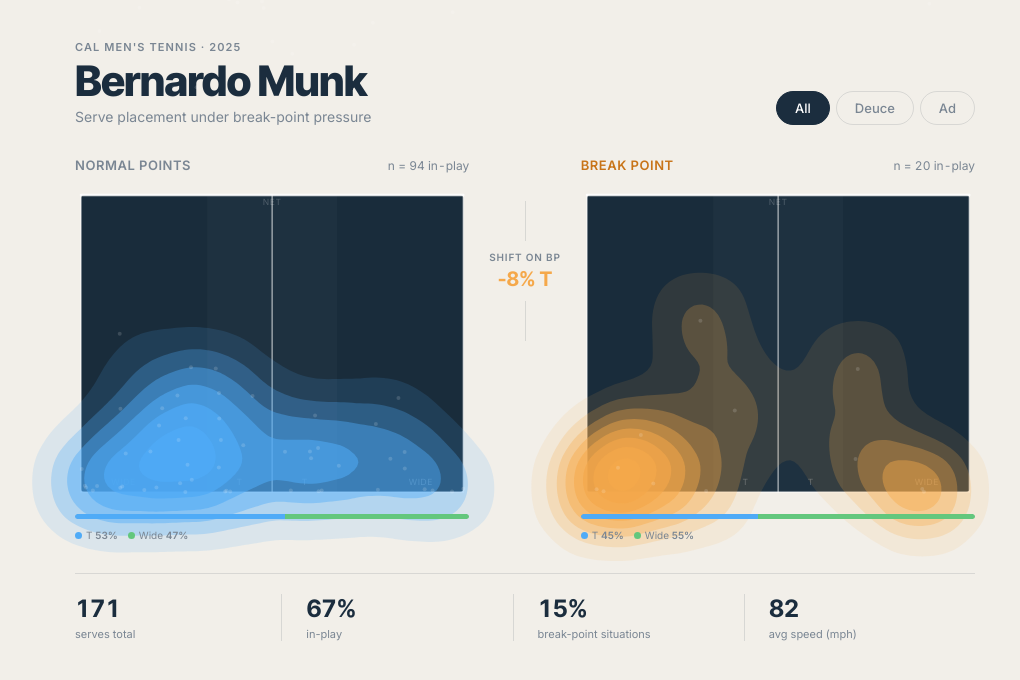
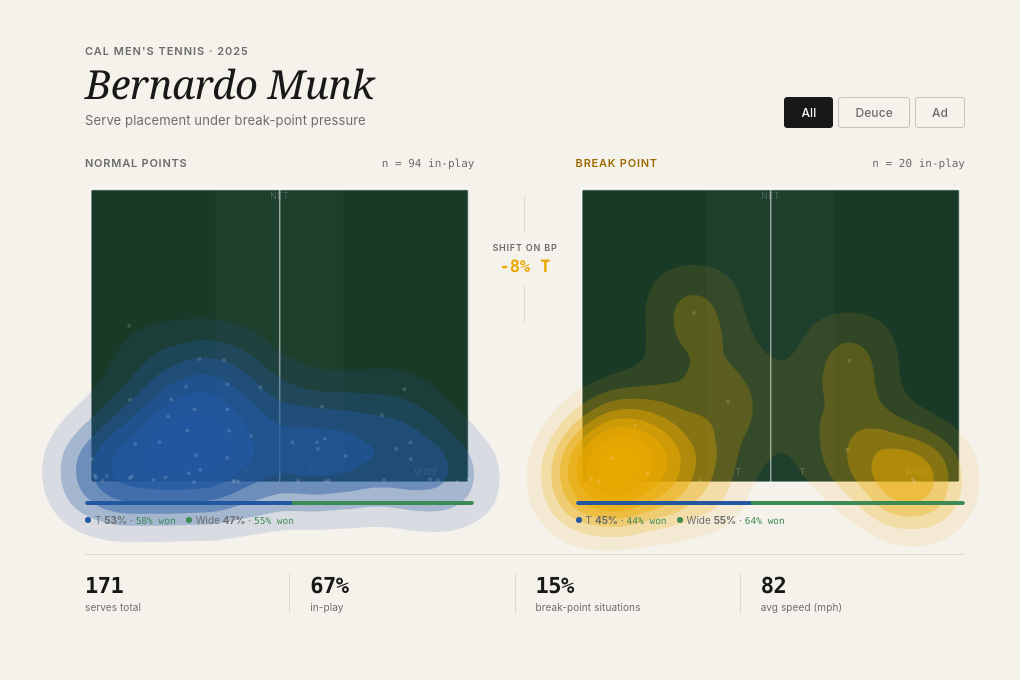
Before and after one commit to annabhogra/Tennis-Analytics, a plain HTML site: page viz/index.html in a window 1280 px wide. Shown: the whole page, without its empty margins (115-1135 px from the left). Drawn offline with nearby package versions, Linux system fonts and the light colour scheme.

Commit message:
redesign viz: Cal Berkeley colors, system fonts, dark green court

```diff
--- a/viz/court.js
+++ b/viz/court.js
@@ -23,8 +23,8 @@ function makeCourt(svgId, densityColor) {
 
   g.append("rect")
     .attr("width", innerW).attr("height", innerH)
-    .attr("fill", "#192C3B")
-    .attr("rx", 3);
+    .attr("fill", "#1a3a28")
+    .attr("rx", 2);
 
   // faint T-zone hints
   const tWidth = xS(1.4) - xS(0);
@@ -50,7 +50,7 @@ function makeCourt(svgId, densityColor) {
     sel.attr("text-anchor", "middle")
        .attr("fill", `rgba(255,255,255,${opacity})`)
        .attr("font-size", 8.5)
-       .attr("font-family", "Inter, system-ui, sans-serif")
+       .attr("font-family", "-apple-system, BlinkMacSystemFont, sans-serif")
        .attr("letter-spacing", "0.07em");
 
   const labelY = yS(SVC_Y) - 7;
@@ -65,7 +65,7 @@ function makeCourt(svgId, densityColor) {
   const emptyLabel = g.append("text")
     .attr("x", innerW / 2).attr("y", innerH / 2)
     .attr("text-anchor", "middle")
-    .attr("font-size", 11).attr("font-family", "Inter, system-ui, sans-serif")
+    .attr("font-size", 11).attr("font-family", "-apple-system, BlinkMacSystemFont, sans-serif")
     .attr("fill", "rgba(255,255,255,0.2)");
 
   const colorScale = d3.scaleSequential()
@@ -118,9 +118,9 @@ function makeCourt(svgId, densityColor) {
 }
 
 
-const DIR_COLORS = { T: "#4FABF7", Wide: "#63C77D", Body: "#F08080", Other: "#AAA" };
+const DIR_COLORS = { T: "#2358a0", Wide: "#3d8a55", Body: "#b85a5a", Other: "#999" };
 
-function renderDirBars(containerId, data) {
+function renderDirBars(containerId, data, winData) {
   const el = document.getElementById(containerId);
   if (!el) return;
   el.innerHTML = "";
@@ -158,11 +158,12 @@ function renderDirBars(containerId, data) {
   dirs.forEach(dir => {
     const pct = data[dir]?.pct ?? 0;
     if (pct === 0) return;
+    const win = winData?.[dir]?.win_pct;
     const item = document.createElement("div");
     item.className = "dir-legend-item";
     item.innerHTML = `
       <div class="dir-legend-dot" style="background:${DIR_COLORS[dir]}"></div>
-      <span>${dir} <strong>${Math.round(pct)}%</strong></span>
+      <span>${dir} <strong>${Math.round(pct)}%</strong>${win != null ? ` · <span class="win-rate">${Math.round(win)}% won</span>` : ""}</span>
     `;
     labels.appendChild(item);
   });
@@ -184,8 +185,8 @@ function computeDelta(breakdown, serveKey) {
 }
 
 
-const normalPanel = makeCourt("court-normal", "#4FABF7");
-const bpPanel = makeCourt("court-bp", "#F5A84A");
+const normalPanel = makeCourt("court-normal", "#2358a0");
+const bpPanel = makeCourt("court-bp", "#e8a800");
 
 let DATA = null;
 let activeSide = "both";
@@ -205,8 +206,9 @@ function update(side) {
   d3.select("#count-normal").text(fmt(normal));
   d3.select("#count-bp").text(fmt(bp));
 
-  renderDirBars("bars-normal", direction_breakdown?.["s1_normal"]);
-  renderDirBars("bars-bp", direction_breakdown?.["s1_break_point"]);
+  const wr = DATA.win_rates;
+  renderDirBars("bars-normal", direction_breakdown?.["s1_normal"], wr?.["s1_normal"]);
+  renderDirBars("bars-bp",     direction_breakdown?.["s1_break_point"], wr?.["s1_break_point"]);
 
   const delta = computeDelta(direction_breakdown, "s1");
   if (delta && Math.abs(delta.delta) >= 1) {
--- a/viz/data.json
+++ b/viz/data.json
@@ -116,6 +116,59 @@
       }
     }
   },
+  "win_rates": {
+    "s1_all": {
+      "T": {
+        "n": 59,
+        "won": 33,
+        "win_pct": 55.9
+      },
+      "Wide": {
+        "n": 55,
+        "won": 31,
+        "win_pct": 56.4
+      },
+      "Body": {
+        "n": 0,
+        "won": 0,
+        "win_pct": null
+      }
+    },
+    "s1_break_point": {
+      "T": {
+        "n": 9,
+        "won": 4,
+        "win_pct": 44.4
+      },
+      "Wide": {
+        "n": 11,
+        "won": 7,
+        "win_pct": 63.6
+      },
+      "Body": {
+        "n": 0,
+        "won": 0,
+        "win_pct": null
+      }
+    },
+    "s1_normal": {
+      "T": {
+        "n": 50,
+        "won": 29,
+        "win_pct": 58.0
+      },
+      "Wide": {
+        "n": 44,
+        "won": 24,
+        "win_pct": 54.5
+      },
+      "Body": {
+        "n": 0,
+        "won": 0,
+        "win_pct": null
+      }
+    }
+  },
   "points": [
     {
       "bounce_x": -2.620254,
--- a/viz/index.html
+++ b/viz/index.html
@@ -4,9 +4,6 @@
   <meta charset="UTF-8" />
   <meta name="viewport" content="width=device-width, initial-scale=1.0" />
   <title>Bernardo Munk — Serve Analysis</title>
-  <link rel="preconnect" href="https://fonts.googleapis.com" />
-  <link rel="preconnect" href="https://fonts.gstatic.com" crossorigin />
-  <link href="https://fonts.googleapis.com/css2?family=Inter:wght@400;500;600&family=Inter+Tight:wght@700;800&display=swap" rel="stylesheet" />
   <link rel="stylesheet" href="style.css" />
 </head>
 <body>
--- a/viz/style.css
+++ b/viz/style.css
@@ -1,84 +1,85 @@
 :root {
-  --bg: #F2EFE9;
-  --court: #1B2D3E;
-  --blue-hi: #4FABF7;
-  --amber-hi: #F5A84A;
-  --ink: #1B2D3E;
-  --muted: #7A8693;
-  --rule: rgba(27 45 62 / 0.12);
-  --bp-label: #C87418;
-  --font: "Inter", system-ui, sans-serif;
-  --font-tight: "Inter Tight", "Inter", system-ui, sans-serif;
+  --bg: #f5f2ec;
+  --court: #1a3a28;
+  --blue-hi: #2358a0;
+  --gold-hi: #e8a800;
+  --ink: #181818;
+  --muted: #6b6b6b;
+  --rule: rgba(24 24 24 / 0.11);
+  --bp-label: #9c6b00;
 }
 
 *, *::before, *::after { box-sizing: border-box; margin: 0; padding: 0; }
 
 body {
-  font-family: var(--font);
+  font-family: -apple-system, BlinkMacSystemFont, "Helvetica Neue", Arial, sans-serif;
   background: var(--bg);
   color: var(--ink);
   min-height: 100svh;
   display: grid;
   place-items: start center;
-  padding: 40px 24px 56px;
+  padding: 44px 24px 60px;
 }
 
 main {
   width: 100%;
-  max-width: 900px;
+  max-width: 880px;
   display: flex;
   flex-direction: column;
-  gap: 32px;
+  gap: 28px;
 }
 
 header {
   display: flex;
   justify-content: space-between;
   align-items: flex-end;
-  gap: 24px;
+  gap: 20px;
 }
 
 .label {
   font-size: 11px;
   font-weight: 600;
-  letter-spacing: 0.1em;
+  letter-spacing: 0.09em;
   text-transform: uppercase;
   color: var(--muted);
-  margin-bottom: 6px;
+  margin-bottom: 5px;
 }
 
 h1 {
-  font-family: var(--font-tight);
-  font-size: clamp(28px, 5vw, 42px);
-  font-weight: 800;
-  line-height: 1;
+  font-family: Georgia, "Times New Roman", serif;
+  font-size: clamp(26px, 4.5vw, 40px);
+  font-weight: normal;
+  font-style: italic;
+  line-height: 1.05;
   color: var(--ink);
-  letter-spacing: -0.02em;
+  letter-spacing: -0.01em;
 }
 
 .subhead {
-  font-size: 14px;
+  font-size: 13px;
   color: var(--muted);
-  margin-top: 6px;
+  margin-top: 7px;
+  letter-spacing: 0.01em;
 }
 
 .serve-toggle {
   display: flex;
-  gap: 6px;
+  gap: 5px;
   flex-shrink: 0;
 }
 
 .pill {
-  padding: 8px 18px;
-  border-radius: 100px;
-  border: 1.5px solid var(--rule);
+  padding: 7px 16px;
+  border-radius: 3px;
+  border: 1px solid rgba(24 24 24 / 0.22);
   background: transparent;
-  font-family: var(--font);
-  font-size: 13px;
+  font-family: inherit;
+  font-size: 12px;
   font-weight: 500;
   color: var(--muted);
   cursor: pointer;
-  transition: all 0.15s ease;
+  transition: all 0.12s ease;
+  letter-spacing: 0.01em;
 }
 
 .pill:hover { border-color: var(--ink); color: var(--ink); }
@@ -98,7 +99,7 @@ h1 {
 .court-panel {
   display: flex;
   flex-direction: column;
-  gap: 16px;
+  gap: 13px;
 }
 
 .panel-header {
@@ -108,9 +109,9 @@ h1 {
 }
 
 .panel-label {
-  font-size: 13px;
+  font-size: 11px;
   font-weight: 600;
-  letter-spacing: 0.04em;
+  letter-spacing: 0.07em;
   text-transform: uppercase;
   color: var(--muted);
 }
@@ -118,16 +119,17 @@ h1 {
 .panel-label--bp { color: var(--bp-label); }
 
 .panel-count {
-  font-size: 12px;
+  font-size: 11px;
   color: var(--muted);
   font-variant-numeric: tabular-nums;
+  font-family: ui-monospace, "SF Mono", Menlo, monospace;
 }
 
 .court-svg {
   width: 100%;
   height: auto;
   display: block;
-  border-radius: 4px;
+  border-radius: 2px;
   overflow: visible;
 }
 
@@ -136,39 +138,39 @@ h1 {
   flex-direction: column;
   align-items: center;
   gap: 10px;
-  padding: 0 20px;
-  padding-top: 44px;
+  padding: 0 18px;
+  padding-top: 40px;
 }
 
 .divider-line {
   width: 1px;
   flex: 1;
   background: var(--rule);
-  min-height: 40px;
+  min-height: 36px;
 }
 
 .delta-badge {
   display: flex;
   flex-direction: column;
   align-items: center;
-  gap: 4px;
+  gap: 3px;
   text-align: center;
 }
 
 .delta-label {
-  font-size: 10px;
+  font-size: 9px;
   font-weight: 600;
-  letter-spacing: 0.08em;
+  letter-spacing: 0.09em;
   text-transform: uppercase;
   color: var(--muted);
   white-space: nowrap;
 }
 
 .delta-value {
-  font-family: var(--font-tight);
-  font-size: 20px;
+  font-family: ui-monospace, "SF Mono", Menlo, monospace;
+  font-size: 17px;
   font-weight: 700;
-  color: var(--amber-hi);
+  color: var(--gold-hi);
   white-space: nowrap;
 }
 
@@ -179,25 +181,26 @@ h1 {
 }
 
 .dir-track {
-  height: 5px;
-  background: rgba(27 45 62 / 0.08);
-  border-radius: 99px;
+  height: 4px;
+  background: rgba(24 24 24 / 0.07);
+  border-radius: 2px;
   overflow: hidden;
 }
 
 .dir-segments {
   display: flex;
   height: 100%;
-  border-radius: 99px;
+  border-radius: 2px;
   overflow: hidden;
 }
 
-.dir-seg { height: 100%; transition: width 0.35s ease; }
+.dir-seg { height: 100%; transition: width 0.3s ease; }
 
 .dir-legend {
   display: flex;
   gap: 10px;
-  margin-top: 4px;
+  margin-top: 3px;
+  flex-wrap: wrap;
 }
 
 .dir-legend-item {
@@ -209,34 +212,41 @@ h1 {
 }
 
 .dir-legend-dot {
-  width: 7px;
-  height: 7px;
+  width: 6px;
+  height: 6px;
   border-radius: 50%;
   flex-shrink: 0;
+}
+
+.win-rate {
+  color: #3d8a55;
+  font-size: 9.5px;
+  font-family: ui-monospace, "SF Mono", Menlo, monospace;
 }
 
 .stat-strip {
   display: flex;
   border-top: 1px solid var(--rule);
-  padding-top: 20px;
+  padding-top: 18px;
+  gap: 0;
 }
 
 .stat {
   flex: 1;
   display: flex;
   flex-direction: column;
-  gap: 4px;
-  padding-right: 24px;
+  gap: 3px;
+  padding-right: 20px;
 }
 
 .stat + .stat {
-  padding-left: 24px;
+  padding-left: 20px;
   border-left: 1px solid var(--rule);
 }
 
 .stat-val {
-  font-family: var(--font-tight);
-  font-size: 24px;
+  font-family: ui-monospace, "SF Mono", Menlo, monospace;
+  font-size: 22px;
   font-weight: 700;
   letter-spacing: -0.02em;
   font-variant-numeric: tabular-nums;
@@ -244,8 +254,9 @@ h1 {
 }
 
 .stat-lbl {
-  font-size: 11px;
+  font-size: 10px;
   color: var(--muted);
+  letter-spacing: 0.01em;
 }
 
 @media (max-width: 620px) {
@@ -253,6 +264,6 @@ h1 {
   .courts-row { grid-template-columns: 1fr; }
   .divider { flex-direction: row; padding: 0; }
   .divider-line { width: auto; height: 1px; flex: 1; min-height: unset; }
-  .stat-strip { flex-wrap: wrap; gap: 16px; }
+  .stat-strip { flex-wrap: wrap; gap: 14px; }
   .stat { flex: 1 1 40%; padding: 0; border: none !important; }
 }
```
Also changed, not shown: 3 other files.
